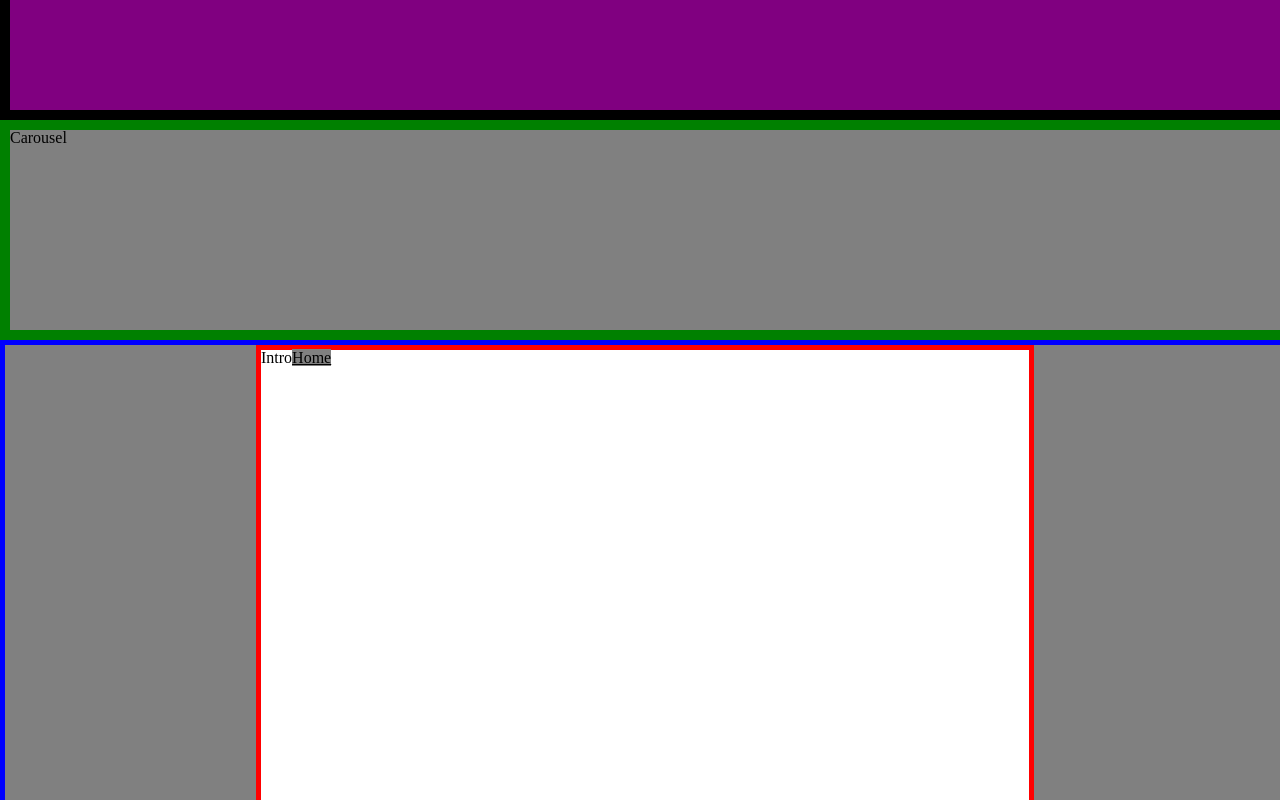
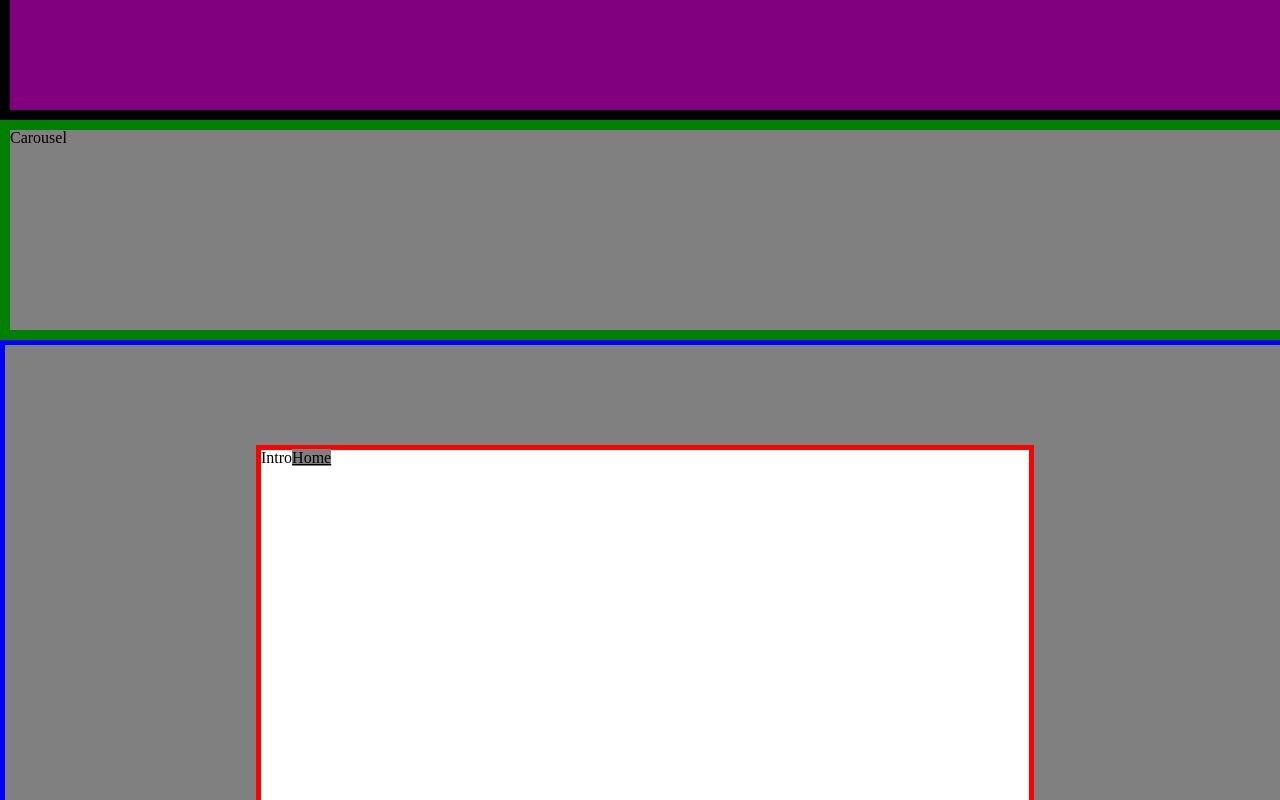
Before and after one commit to teastonsmith/daycare-place-v2.0, a React (Create React App) app: page / in a window 1280 px wide. Shown: the part 300-1100 px from the top of the page. Built offline with nearby package versions, Linux system fonts and the light colour scheme.

Commit message:
basic css and routing complete, pre-bootstrap install

```diff
--- a/src/App.css
+++ b/src/App.css
@@ -166,7 +166,7 @@ table {
 	width: 100%;
 	display: flex;
 	flex-direction: column;
-	justify-content: space-around;
+	justify-content: center;
 	align-content: center;
 	align-items: center;
 }
@@ -175,6 +175,7 @@ table {
 	border: 5px solid red;
 	height: 500px;
 	width: 60%;
+	margin: 100px;
 }
 
 .Gallery {
@@ -202,6 +203,12 @@ table {
 }
 
 .About {
+	width: 100%;
+	height: 100px;
+	border: 15px solid black;
+}
+
+.Details {
 	width: 100%;
 	height: 100px;
 	border: 15px solid black;
--- a/src/Components/Details/Details.js
+++ b/src/Components/Details/Details.js
@@ -23,7 +23,7 @@ class Details extends Component {
 	};
 	render() {
 		return (
-			<div>
+			<div className='Details'>
 				<p>Details</p>
 				{this.props.firstname && (
 					<>
--- a/src/Components/Home/Home.js
+++ b/src/Components/Home/Home.js
@@ -29,7 +29,6 @@ const Home = () => {
 				</div>
 				<div className='content-div' id='about'>
 					<Link to='/about'>About</Link>
-
 				</div>
 
 				<div className='content-div'>
--- a/src/Components/Navbar/Navbar.js
+++ b/src/Components/Navbar/Navbar.js
@@ -7,7 +7,9 @@ const Navbar = ({ username }) => {
 	return (
 		<nav className='Navbar'>
 			<Link to='/'>Home</Link>
+			<button>
 			<Link to='/login'>Login</Link>
+			</button>
 			<span>{username && username}</span>
 		</nav>
 	);
```
